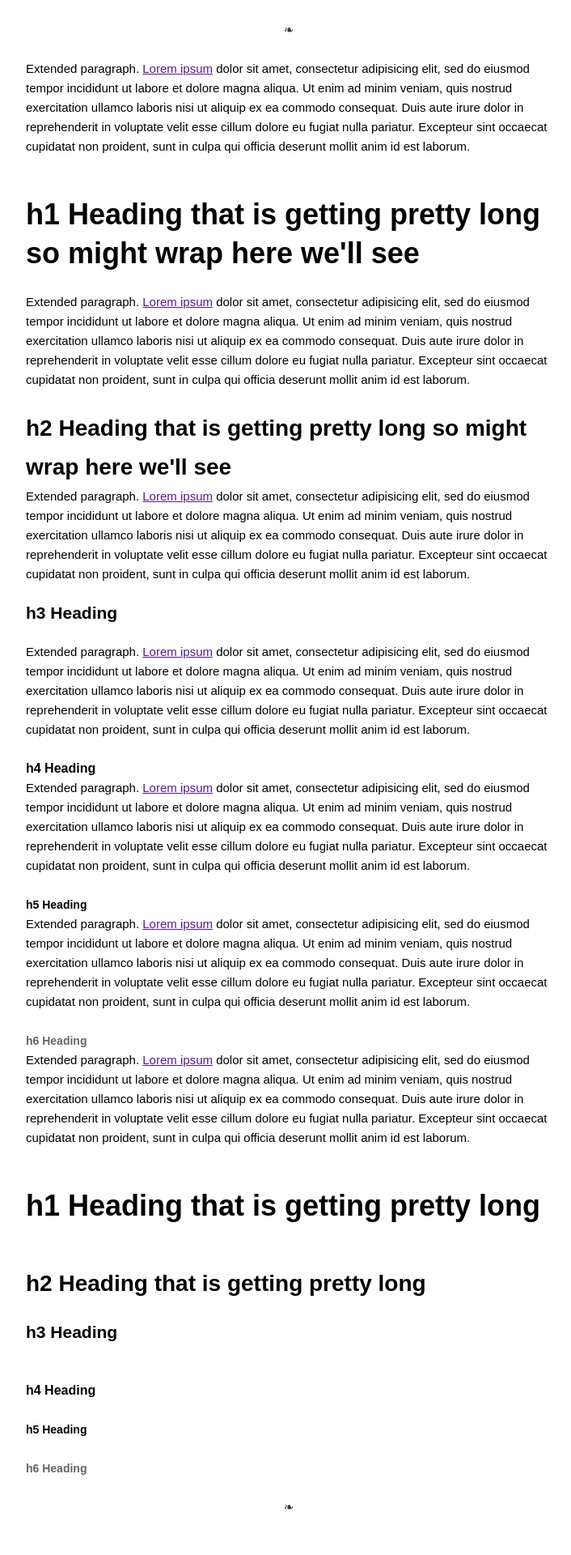
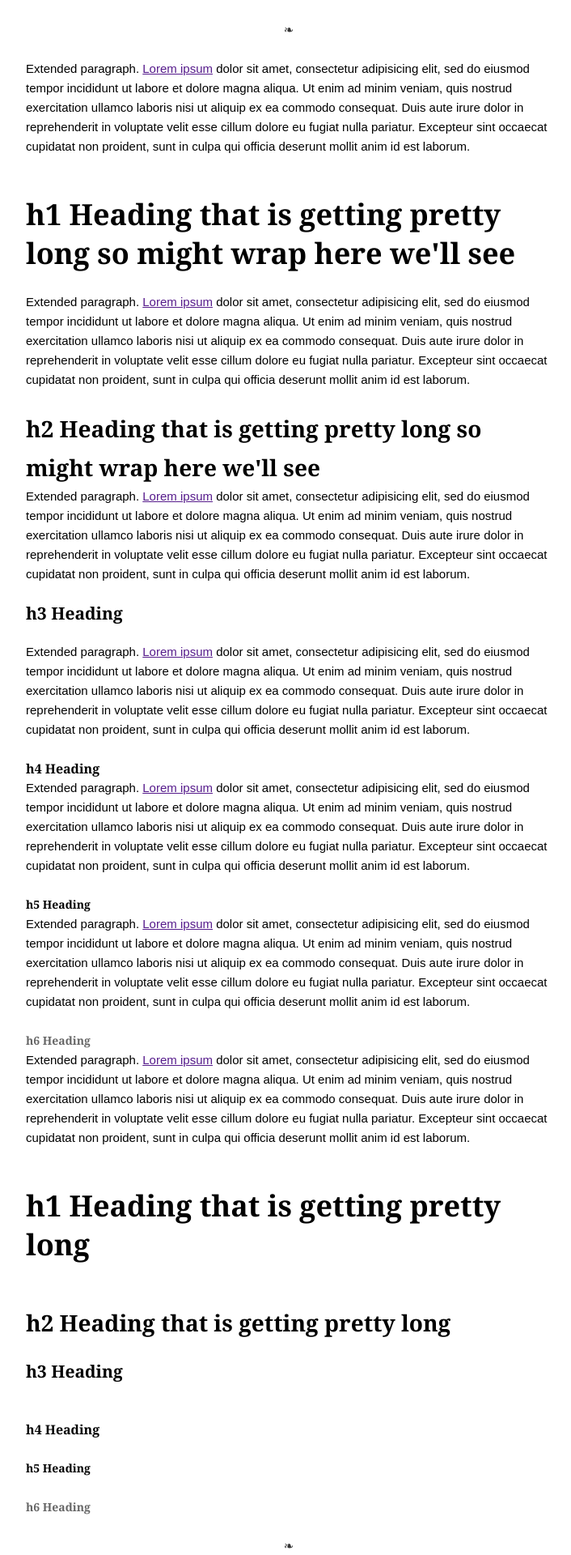
Before and after one commit to trentm/trentm.github.com, a Jekyll site: the page built from demo/demo.html, in a window 1280 px wide. Shown: the part 995-2915 px from the top of the page at 81% size, without its empty margins (283-989 px from the left). Built offline with Jekyll 4.4.1, drawn with Linux system fonts in a browser that asks for light colours; some web fonts are replaced; Markdown is read by kramdown in place of the engine named in the settings; some of the changed text lies outside the part shown.

Commit message:
better fallback fonts, blockquote, pre/code fonts

```diff
--- a/TODO.txt
+++ b/TODO.txt
@@ -1,6 +1,7 @@
 # newer
 
 blockquote
+pre, code (restore)
 dl
 table
 sub
--- a/css/new.css
+++ b/css/new.css
@@ -68,7 +68,7 @@
   font-size: 15px;
 }
 h1,h2,h3,h4,h5,h6 {
-  font-family: 'IM Fell English',arial,sans-serif;
+  font-family: 'IM Fell English',Georgia,serif;
   font-weight: bold;
   /* http://www.aestheticallyloyal.com/public/optimize-legibility/ */
   text-rendering: optimizeLegibility;
@@ -141,6 +141,25 @@
 
 /* ---- base styles */
 
+blockquote {
+  font-family: "IM Fell English",Georgia,serif;
+  font-size: 18px;
+  color: #555;
+  margin: 24px 15% 24px 15%;
+}
+blockquote cite:before {
+  content: "\2014 ";
+}
+blockquote p.hangquotes, blockquote.hangquotes {
+  text-indent: -0.5em;
+}
+
+pre,
+code {
+  /* TODO: Courier New on iphone? Check size there. */
+  font-family: Consolas,Monaco,Lucida Console,Courier New,monospace;
+  font-size: 14px;
+}
 pre {
   background-color: #f5f5f5;
   border: solid #ccc 1px;
--- a/demo/demo.html
+++ b/demo/demo.html
@@ -66,7 +66,7 @@
 <p>Suspendisse rhoncus, est ac sollicitudin viverra, leo orci sagittis massa, sed condimentum <acronym title="">acronym text</acronym> est tortor a lectus. Curabitur porta feugiat ullamcorper. Integer lacinia mi id odio faucibus eget tincidunt nisl iaculis. Nam adipiscing hendrerit turpis, et porttitor felis sollicitudin et. Donec dictum massa ac neque accumsan tempor. Cras aliquam, ipsum sit amet laoreet hendrerit, purus <del>deleted text</del> sapien convallis dui, et porta leo ipsum ac nunc. Nullam ornare porta dui ac semper. Cras aliquam laoreet hendrerit. Quisque vulputate dolor eget mi porta vel porta nisl pretium. Vivamus non leo magna, quis imperdiet risus. Morbi tempor risus placerat tellus imperdiet fringilla.</p>
 
 <blockquote id="blockquote">
-<p class="hangquotes">&#8220;I am not one who was born in the possession of knowledge; I am one who is fond of antiquity, and earnest in seeking it there."</p>
+<p class="hangquotes">&#8220;I am not one who was born in the possession of knowledge; I am one who is fond of antiquity, and earnest in seeking it there.&#8221;</p>
 <p><cite><a href="/">Confucius, The Confucian Analects</a></cite>,  (551 BC - 479 BC)</p>
 </blockquote>
 
@@ -270,7 +270,7 @@
 
 
 
-<hr id "pre"/>
+<hr id="pre"/>
 
 <p>Lorem ipsum dolor sit amet,consectetur adipisicing elit, sed do eiusmod tempor incididunt
 ut labore et dolore magna aliqua.</p>
```
